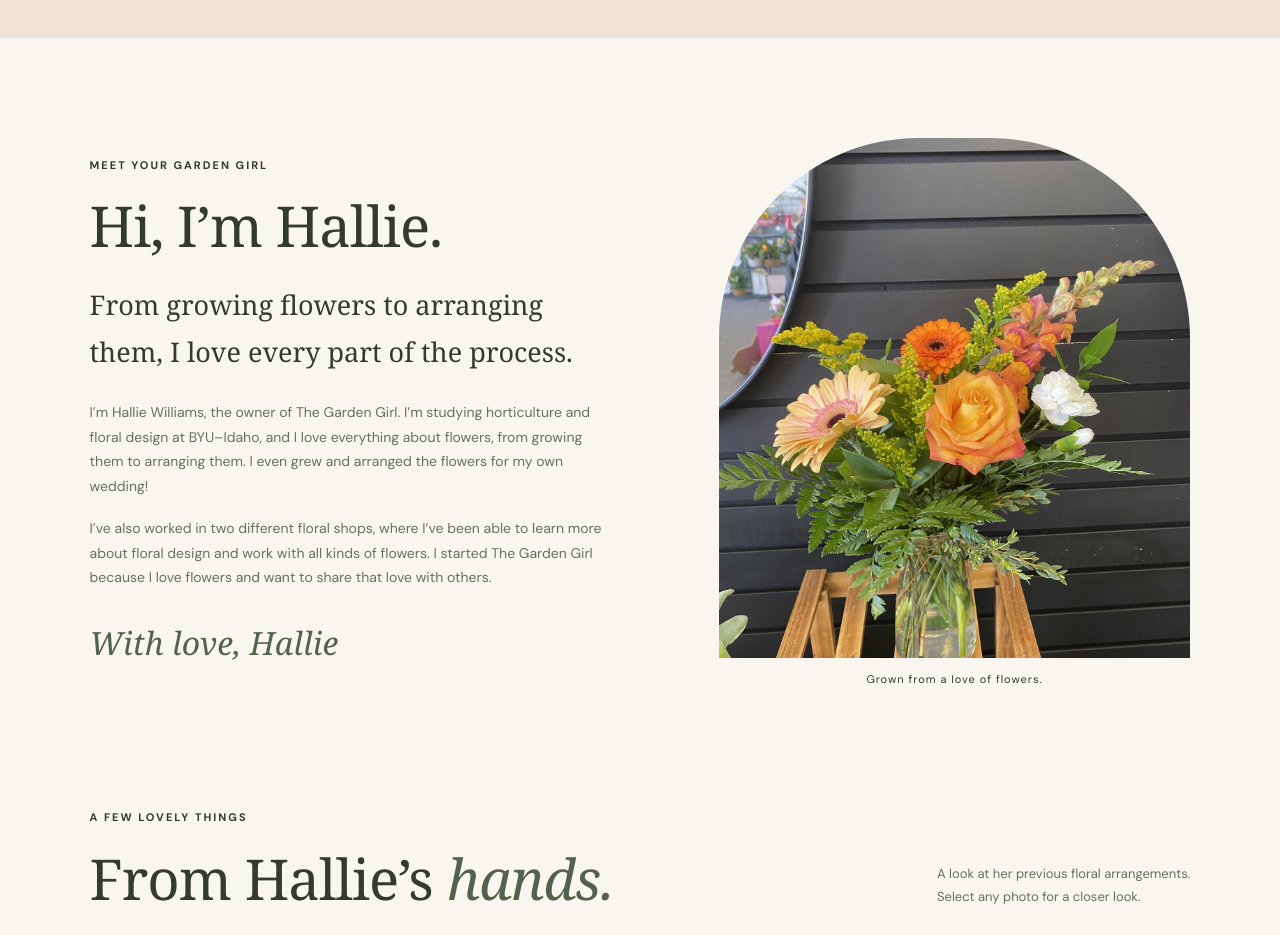
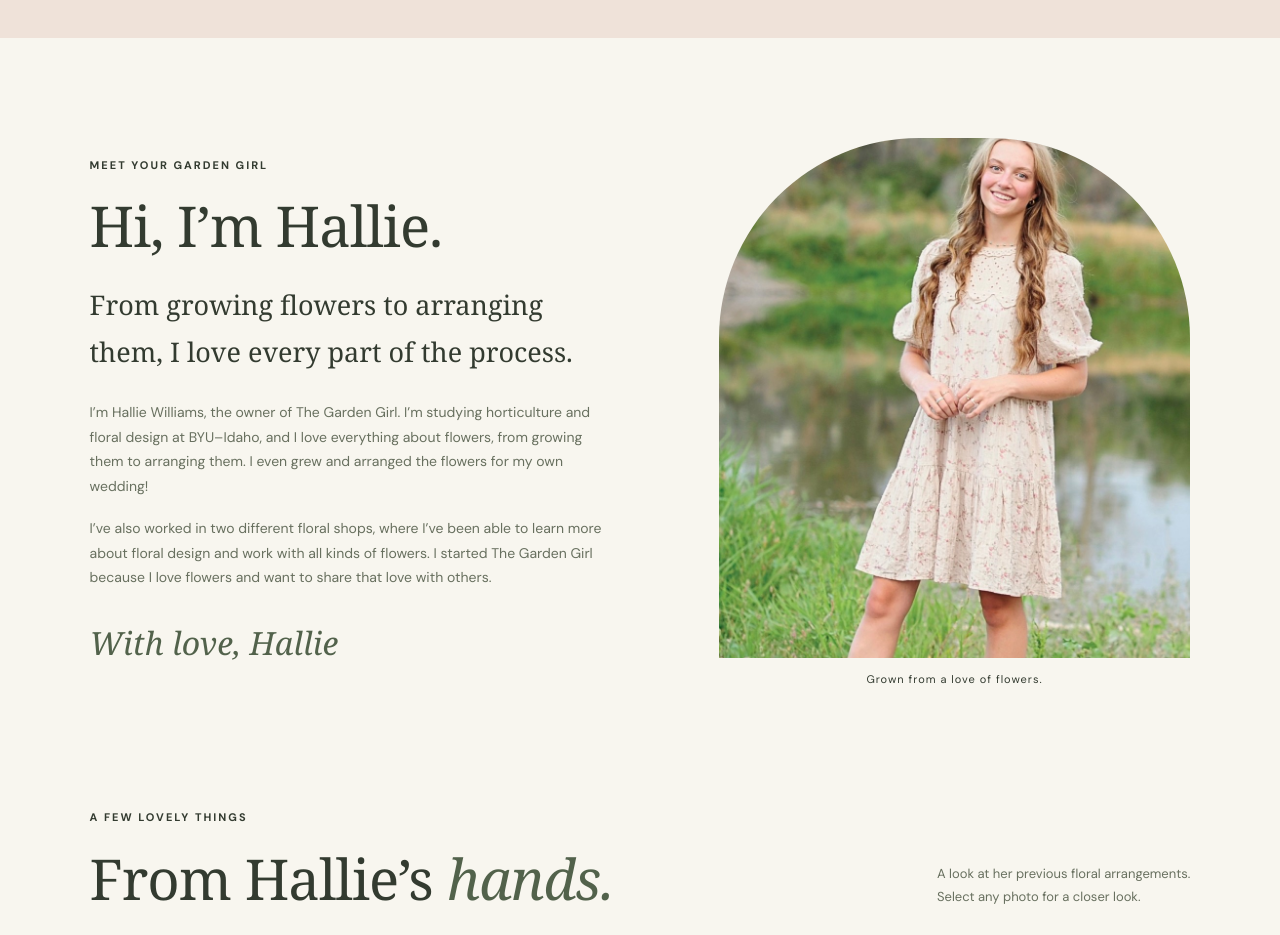
Before and after one commit to ChanChanPNG/the-garden-girl, a plain HTML site: page index.html in a window 1280 px wide. Shown: the part 3700-4635 px from the top of the page. Drawn offline with Linux system fonts and the light colour scheme; a script that the page names is missing; a web font is replaced by a local one.

Commit message:
Add files via upload

```diff
--- a/index.html
+++ b/index.html
@@ -17,7 +17,7 @@
 <section class="flower-bar" id="flower-bar"><div class="bar-heading"><p class="eyebrow">THE GARDEN GIRL’S SIGNATURE EXPERIENCE</p><h2>A little bouquet.<br><em>A lasting memory.</em></h2><p>A wedding activity and a personal take-home favor, all in one. Give your guests a lovely little moment of their own.</p><a class="button light" href="#contact" data-service="Wedding Flower Bar">Inquire about your wedding ↗</a></div><div class="bar-story"><div class="bar-photo"><img src="assets/floral-detail.jpg" alt="Soft pink and white blooms, a floral color inspiration" loading="lazy"><span>Floral inspiration</span></div><p>Hallie brings the flowers and runs the booth during your reception. Guests pick their favorite stems, create a small bouquet, and leave with something beautiful to remember your celebration.</p></div><div class="steps"><article><span>01</span><h3>Tell us about your day</h3><p>Share your wedding date, venue, guest count, and the flowers or colors you have in mind.</p></article><article><span>02</span><h3>Hallie brings the blooms</h3><p>Your flower bar is planned around your celebration, then set up and staffed by Hallie.</p></article><article><span>03</span><h3>Guests create & take home</h3><p>Guests select their stems and make little bouquets, with Hallie there to help along the way.</p></article></div></section>
 <section class="section split" id="fresh"><div class="image-frame"><img src="assets/img_1577.jpg" alt="Hallie’s colorful fresh arrangement with orange roses, pink flowers, and eucalyptus in a glass vase" loading="lazy"><span class="image-caption">FLOWERS BY HALLIE</span></div><div class="split-copy"><p class="eyebrow">FRESH FLOWER PREORDERS</p><h2>For someone special.<br><em>Including you.</em></h2><p>Birthdays, celebrations, wedding days, or no occasion at all—there’s always a reason for flowers. Hallie creates fresh arrangements with your moment in mind.</p><p>Tell us who they’re for, when you need them, and what you’re imagining. Flower choices and availability will be discussed as part of your custom quote.</p><a class="button" href="#contact" data-service="Fresh Flowers">Request fresh flowers ↗</a><div class="tags"><span>Thoughtful gifts</span><span>Wedding flowers</span><span>Just because</span></div></div></section>
 <section class="section lasting" id="everlasting"><div><p class="eyebrow">CUSTOM ARTIFICIAL ARRANGEMENTS</p><h2>Beautiful today.<br><em>Beautiful for years.</em></h2></div><div><p>Love the look of flowers you can keep? Hallie creates custom artificial arrangements for those who want lasting beauty.</p><p>Share your preferred colors, the space or occasion you’re designing for, and any inspiration. Together, you can find a floral design that feels like you.</p><a class="text-link" href="#contact" data-service="Everlasting Florals">Let’s plan your everlasting arrangement ↗</a></div><div class="lasting-note"><span aria-hidden="true">✳</span><p>Your colors.<br>Your style.<br><em>Made to keep.</em></p></div></section>
-<section class="section about" id="hallie"><div class="about-copy"><p class="eyebrow">MEET YOUR GARDEN GIRL</p><h2>Hi, I’m Hallie.</h2><p class="lead">From growing flowers to arranging them, I love every part of the process.</p><p>I’m Hallie Williams, the owner of The Garden Girl. I’m studying horticulture and floral design at BYU–Idaho, and I love everything about flowers, from growing them to arranging them. I even grew and arranged the flowers for my own wedding!</p><p>I’ve also worked in two different floral shops, where I’ve been able to learn more about floral design and work with all kinds of flowers. I started The Garden Girl because I love flowers and want to share that love with others.</p><span class="signature">With love, Hallie</span></div><div class="about-image"><!-- Add assets/hallie-portrait.jpeg, then change this image src and alt to Hallie's portrait. --><img src="assets/img_1585.jpg" alt="A cheerful floral arrangement designed by Hallie, with yellow roses, pink gerbera daisies, and fresh greenery" loading="lazy"><span>Grown from a love of flowers.</span></div></section>
+<section class="section about" id="hallie"><div class="about-copy"><p class="eyebrow">MEET YOUR GARDEN GIRL</p><h2>Hi, I’m Hallie.</h2><p class="lead">From growing flowers to arranging them, I love every part of the process.</p><p>I’m Hallie Williams, the owner of The Garden Girl. I’m studying horticulture and floral design at BYU–Idaho, and I love everything about flowers, from growing them to arranging them. I even grew and arranged the flowers for my own wedding!</p><p>I’ve also worked in two different floral shops, where I’ve been able to learn more about floral design and work with all kinds of flowers. I started The Garden Girl because I love flowers and want to share that love with others.</p><span class="signature">With love, Hallie</span></div><div class="about-image"><img src="assets/hallie-portrait.jpeg" alt="Hallie Williams, owner of The Garden Girl" loading="lazy"><span>Grown from a love of flowers.</span></div></section>
 <section class="section gallery" id="gallery"><div class="gallery-head"><div><p class="eyebrow">A FEW LOVELY THINGS</p><h2>From Hallie’s <em>hands.</em></h2></div><p>A look at her previous floral arrangements.<br>Select any photo for a closer look.</p></div><div class="gallery-grid">
 <button class="gallery-item" data-image="assets/img_1863.jpg" aria-label="View arrangement of red roses and purple flowers"><img src="assets/img_1863.jpg" alt="Red roses and purple flowers with lush greenery" loading="lazy"></button>
 <button class="gallery-item tall" data-image="assets/img_6730.jpg" aria-label="View bright mixed garden bouquet"><img src="assets/img_6730.jpg" alt="Bright mixed garden flowers in a glass vase" loading="lazy"></button>
```
Also changed, not shown: assets/hallie-portrait.jpeg (added), 1 other file.
